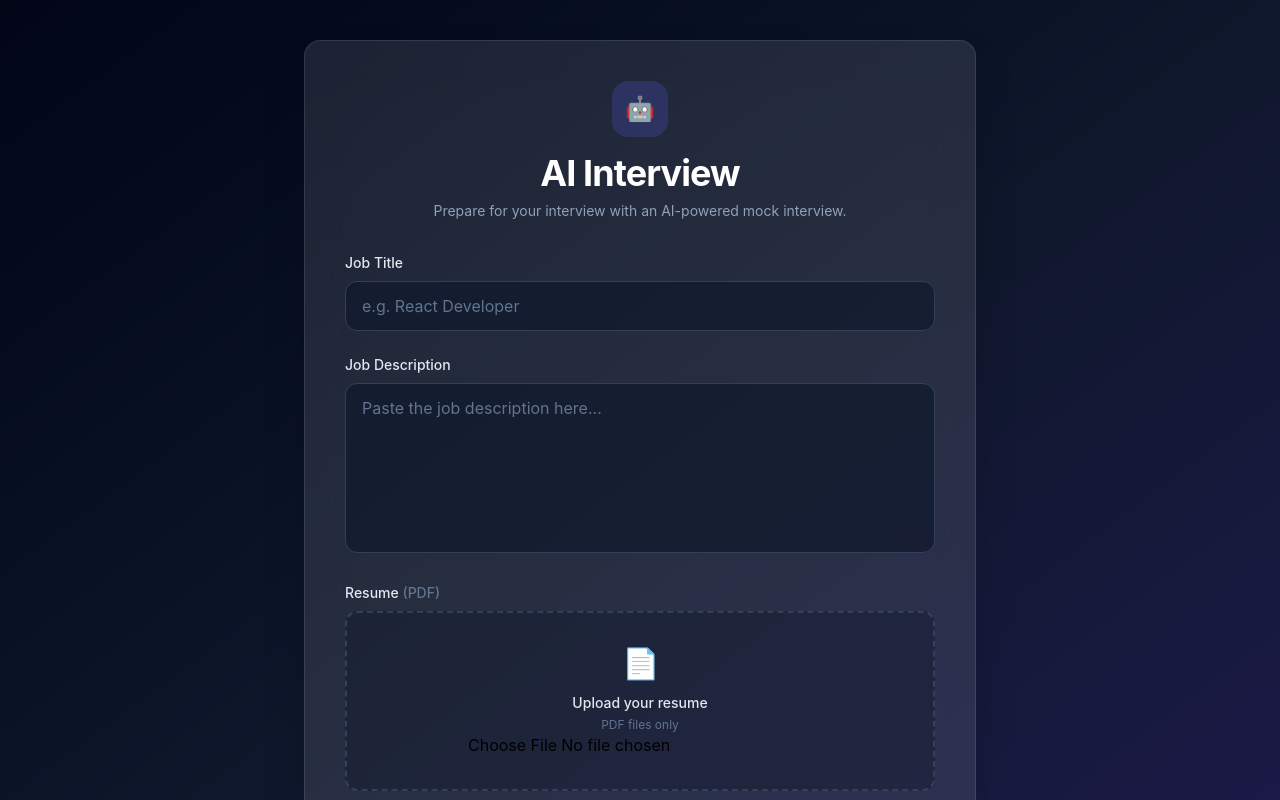
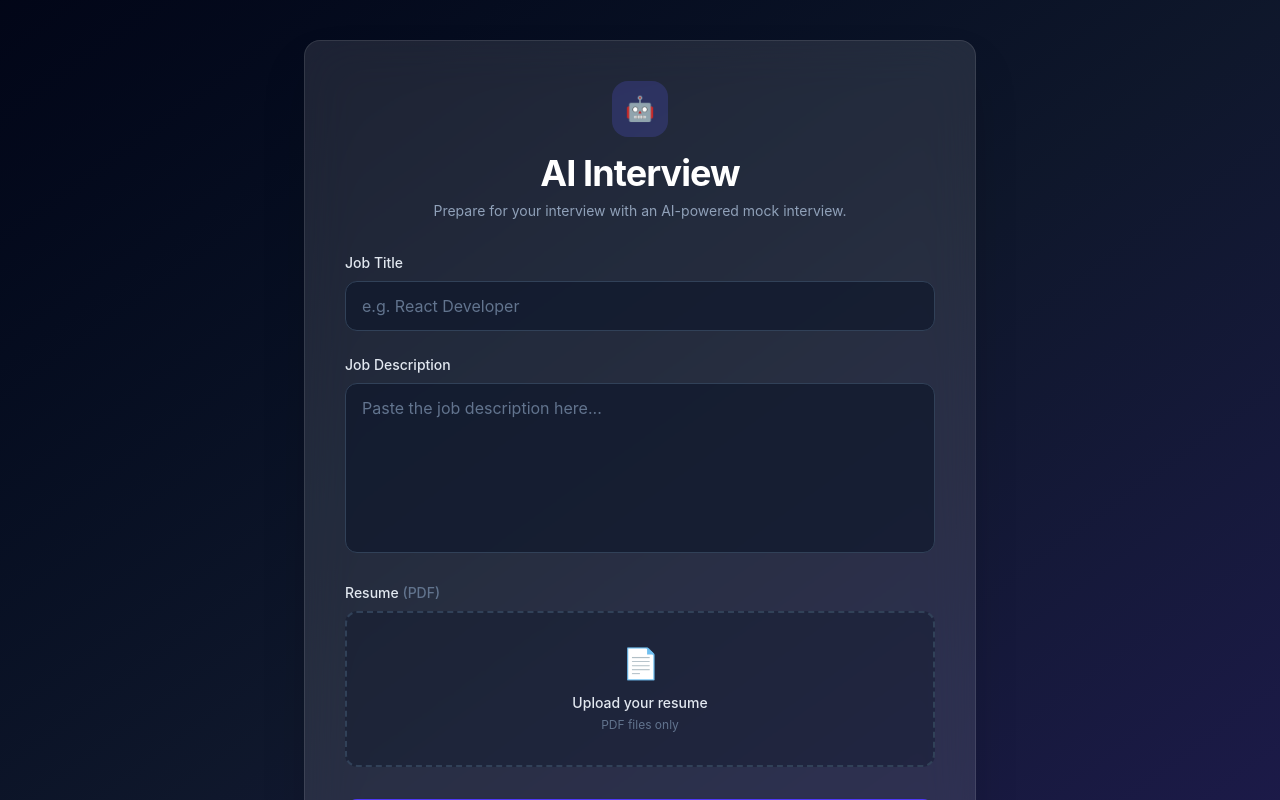
Before and after one commit to vinaysunnapu/AI-Interview-platform, a React app: page / in a window 1280 px wide. Shown: the top 800 px of the page. Built offline with nearby package versions, Linux system fonts and the light colour scheme; the HTML template or start-up script is replaced by a standard one.

Commit message:
made pdf upload ui better

```diff
--- a/src/components/StartInterview.jsx
+++ b/src/components/StartInterview.jsx
@@ -174,6 +174,12 @@ const StartInterview = ({ onClick }) => {
           >
             <div className="mb-3 text-3xl">📄</div>
 
+            {resume ? (
+              <p className="max-w-full truncate text-sm font-medium text-slate-200">
+                {resume.name}
+              </p>
+            ) : (
+              <>
                 <p className="text-sm font-medium text-slate-200">
                   Upload your resume
                 </p>
@@ -181,13 +187,15 @@ const StartInterview = ({ onClick }) => {
                 <p className="mt-1 text-xs text-slate-500">
                   PDF files only
                 </p>
+              </>
+            )}
 
             <input
               id="resume"
               type="file"
               accept=".pdf,application/pdf"
               required
-              // className="hidden"
+              className="hidden"
               onChange={handleFileUpload}
             />
           </label>
```
Lines whose indentation alone changed are shown as unchanged.
